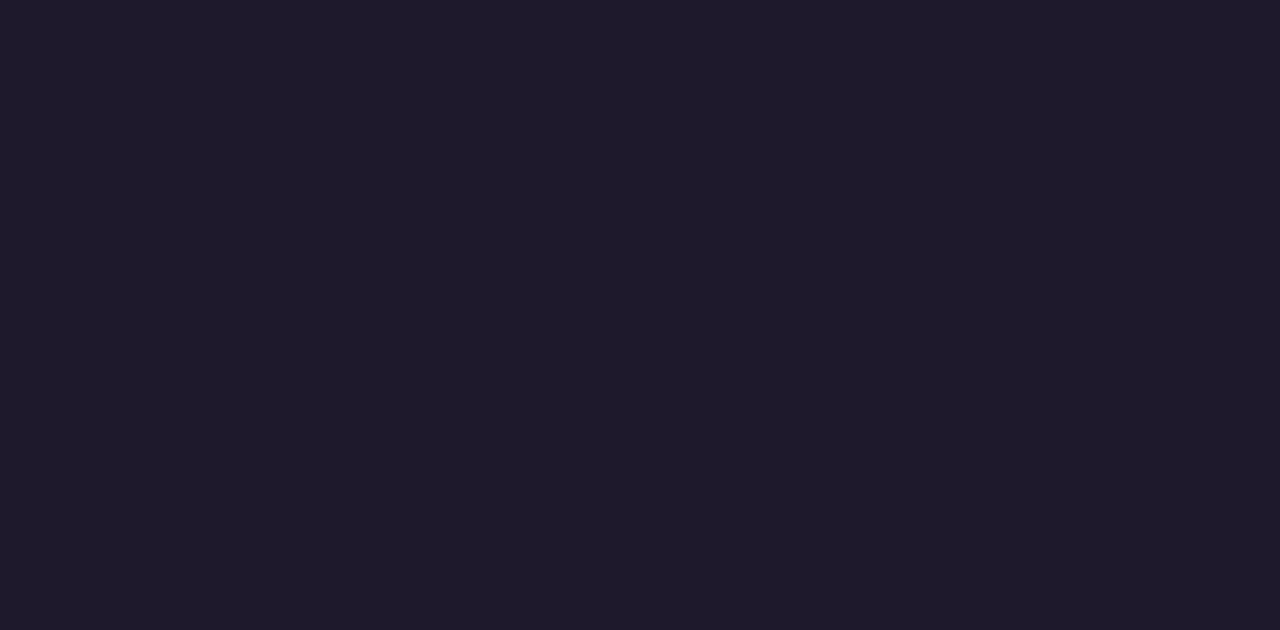
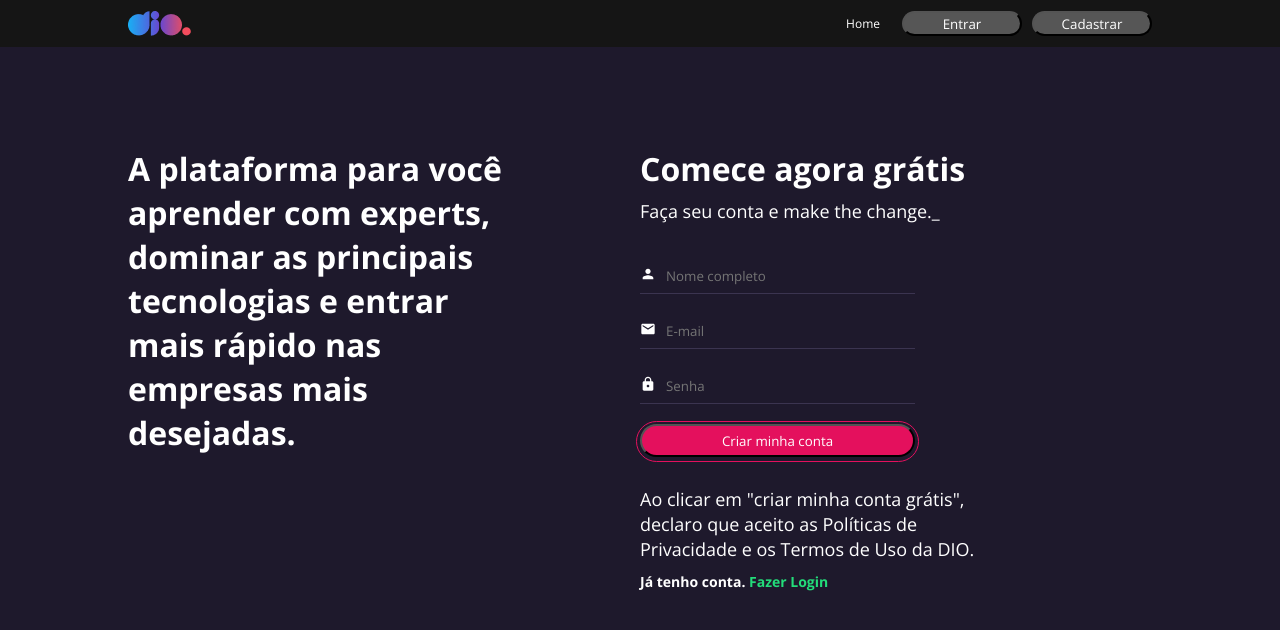
Before and after one commit to Lucas-RM/clone-dio, a React (Create React App) app: page /signup in a window 1280 px wide. Before the commit this address had no page. Shown: the top 630 px of the page. Built offline with nearby package versions, Linux system fonts and the light colour scheme.

Commit message:
Criação da página SignUp e Implementação da funcionalidade de cadastro com verificação de credenciais utilizando Axios e json-server.

```diff
--- a/src/App.js
+++ b/src/App.js
@@ -6,6 +6,7 @@
 
 import { Home } from "./pages/home";
 import { Login } from "./pages/login";
+import { SignUp } from "./pages/signup";
 import { Feed } from "./pages/feed";
 
 function App() {
@@ -14,6 +15,7 @@
       <Routes>
         <Route path="/" element={ <Home /> } />
         <Route path="/login" element={ <Login /> } />
+        <Route path="/signup" element={ <SignUp /> } />
         <Route path="/feed" element={ <Feed /> } />
       </Routes>
     </Router>
--- /dev/null
+++ b/src/pages/signup/index.jsx
@@ -0,0 +1,121 @@
+import { MdPerson, MdEmail, MdLock } from 'react-icons/md';
+import { useNavigate } from 'react-router-dom';
+import { useForm } from 'react-hook-form';
+import { yupResolver } from '@hookform/resolvers/yup';
+import * as yup from "yup";
+
+import { Header } from '../../components/Header';
+import { Button } from '../../components/Button';
+import { Input } from '../../components/Input';
+
+import { api } from '../../services/api';
+
+import { Container, Wrapper, Column, Row, Title, TitleSignUp, SubTitleSignUp, TermosDeUso, FazerLoginText } from './styles';
+
+const schema = yup.object({
+    name: yup.string().min(3, "No mínimo 3 caracteres").required("Campo obrigatório"),
+    email: yup.string().email("Esse e-mail não é válido").required("Campo obrigatório"),
+    password: yup.string().min(3, "No mínimo 3 caracteres").required("Campo obrigatório"),
+}).required();
+
+const SignUp = () => {
+
+    const navigate = useNavigate();
+
+    const { control, handleSubmit, formState: { errors } } = useForm({
+        resolver: yupResolver(schema),
+        mode: 'onChange'
+    });
+
+    const onSubmit = async (formData) => {
+		try {
+            const existingUser = await isUserRegistered(formData);
+
+            if (existingUser.data.length > 0) {
+                alert('Este e-mail já está em uso.');
+                return;
+            }
+
+			const response = await api.post('/users', {
+                name: formData.name,
+                email: formData.email,
+                password: formData.password
+            });
+
+            if (response.status === 201) {
+                alert('Cadastro realizado com sucesso!');
+                navigate('/feed');
+            }
+		} catch(error) {
+			alert(`${error} Houve um erro, tente novamente.`);
+		}
+	};
+
+    // Verifica se o usuário já existe
+    const isUserRegistered = (userData) => {
+        return api.get("/users", {
+			params: { email: userData.email },
+		});
+    };
+
+    const handleLoginClick = (event) => {
+        event.preventDefault();
+        navigate('/login');
+    };
+
+    return (<>
+        <Header />
+        <Container>
+            <Column>
+                <Title>
+                    A plataforma para você aprender com experts, dominar as principais tecnologias
+                    e entrar mais rápido nas empresas mais desejadas.
+                </Title>
+            </Column>
+            <Column>
+                <Wrapper>
+                    <TitleSignUp>Comece agora grátis</TitleSignUp>
+                    <SubTitleSignUp>Faça seu conta e make the change._</SubTitleSignUp>
+                    <form onSubmit={ handleSubmit(onSubmit) }>
+                        <Input
+                            name="name"
+                            errorMessage={ errors?.name?.message }
+                            control={ control }
+                            placeholder="Nome completo"
+                            type="text"
+                            leftIcon={ <MdPerson /> }
+                        />
+
+                        <Input
+                            name="email"
+                            errorMessage={ errors?.email?.message }
+                            control={ control }
+                            placeholder="E-mail"
+                            type="email"
+                            leftIcon={ <MdEmail /> }
+                        />
+
+                        <Input
+                            name="password"
+                            errorMessage={ errors?.password?.message }
+                            control={ control }
+                            placeholder="Senha"
+                            type="password"
+                            leftIcon={ <MdLock /> }
+                        />
+
+                        <Button title="Criar minha conta" variant="secondary" type="submit" />
+                    </form>
+                    <Row>
+                        <TermosDeUso>Ao clicar em "criar minha conta grátis",
+                            declaro que aceito as Políticas de
+                            Privacidade e os Termos de Uso da DIO.</TermosDeUso>
+                    </Row>
+                    <FazerLoginText>Já tenho conta. <a href='/signup' onClick={ handleLoginClick }>Fazer Login</a></FazerLoginText>
+                </Wrapper>
+            </Column>
+        </Container>
+    </>);
+};
+
+export { SignUp };
--- /dev/null
+++ b/src/pages/signup/styles.js
@@ -0,0 +1,112 @@
+import styled from "styled-components";
+
+export const Container = styled.main`
+
+    width: 100%;
+    max-width: 80%;
+    margin: 0 auto;
+    margin-top: 100px;
+
+    display: flex;
+    flex-direction: row;
+    justify-content: space-between;
+    align-items: flex-start;
+
+`
+
+export const Wrapper = styled.div`
+
+    max-width: 374px;
+
+    form button {
+        max-width: 275px;
+    }
+
+`
+
+export const Column = styled.div`
+
+    flex: 1;
+
+`
+
+export const Row = styled.div`
+
+    display: flex;
+    flex-direction: row;
+    justify-content: space-between;
+    align-items: center;
+    margin-top: 30px;
+    max-width: 372px;
+
+`
+
+export const Title = styled.h2`
+
+    font-family: 'Open Sans';
+    font-style: normal;
+    font-weight: 700;
+    font-size: 32px;
+    max-width: 90%;
+    width: 388px;
+    margin-bottom: 20px;
+    line-height: 44px;
+    color: #FFFFFF;
+
+`
+
+export const TitleSignUp = styled.p`
+
+    font-family: 'Open Sans';
+    font-style: normal;
+    font-weight: 700;
+    font-size: 32px;
+    margin-bottom: 8px;
+    line-height: 44px;
+
+`
+
+export const SubTitleSignUp = styled.p`
+
+    font-family: 'Open Sans';
+    font-style: normal;
+    font-weight: 400;
+    font-size: 18px;
+    margin-bottom: 35px;
+    line-height: 25px;
+
+`
+
+export const TermosDeUso = styled.p`
+
+    font-family: 'Open Sans';
+    font-style: normal;
+    font-weight: 400;
+    font-size: 18px;
+    line-height: 25px;
+    color: #FFFFFF;
+
+`
+
+export const FazerLoginText = styled.p`
+
+    font-family: 'Open Sans';
+    font-style: normal;
+    font-weight: 700;
+    font-size: 14px;
+    line-height: 19px;
+    margin-top: 10px;
+
+    a {
+        color: #23DD7A;
+        text-decoration: none;
+        transition: all ease-in-out 0.2s;
+    }
+
+    a:hover {
+        opacity: 0.7;
+        cursor: pointer;
+        text-decoration: underline;
+    }
+
+`
```
